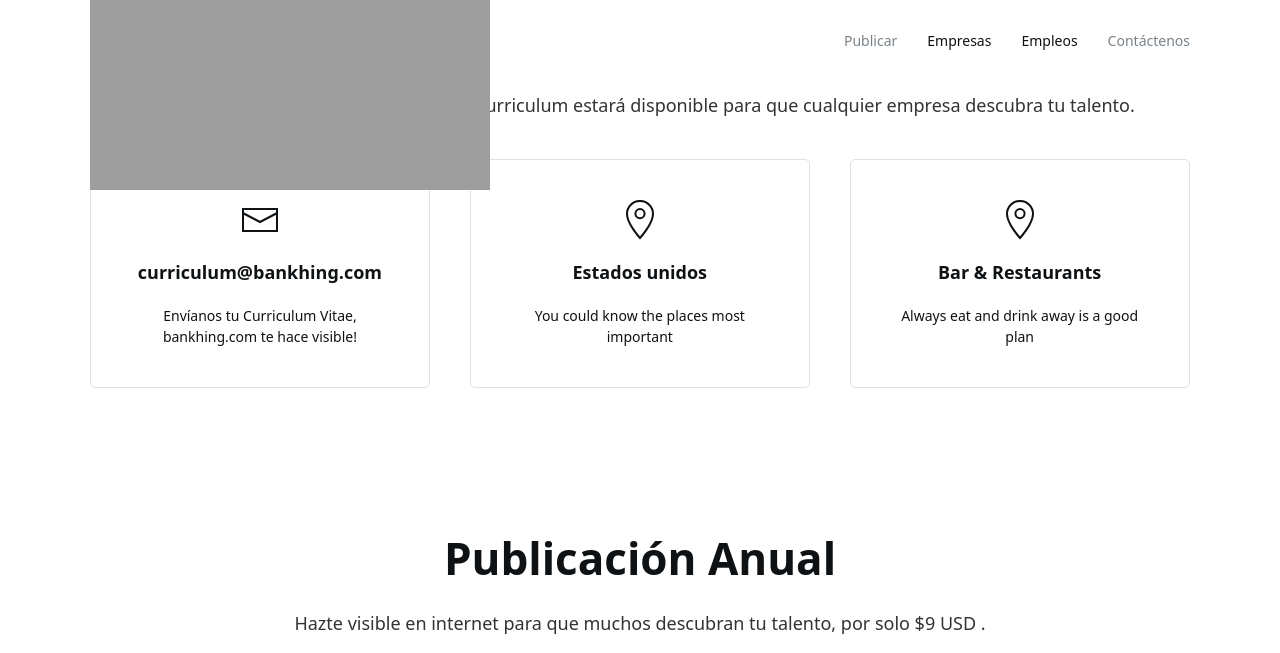
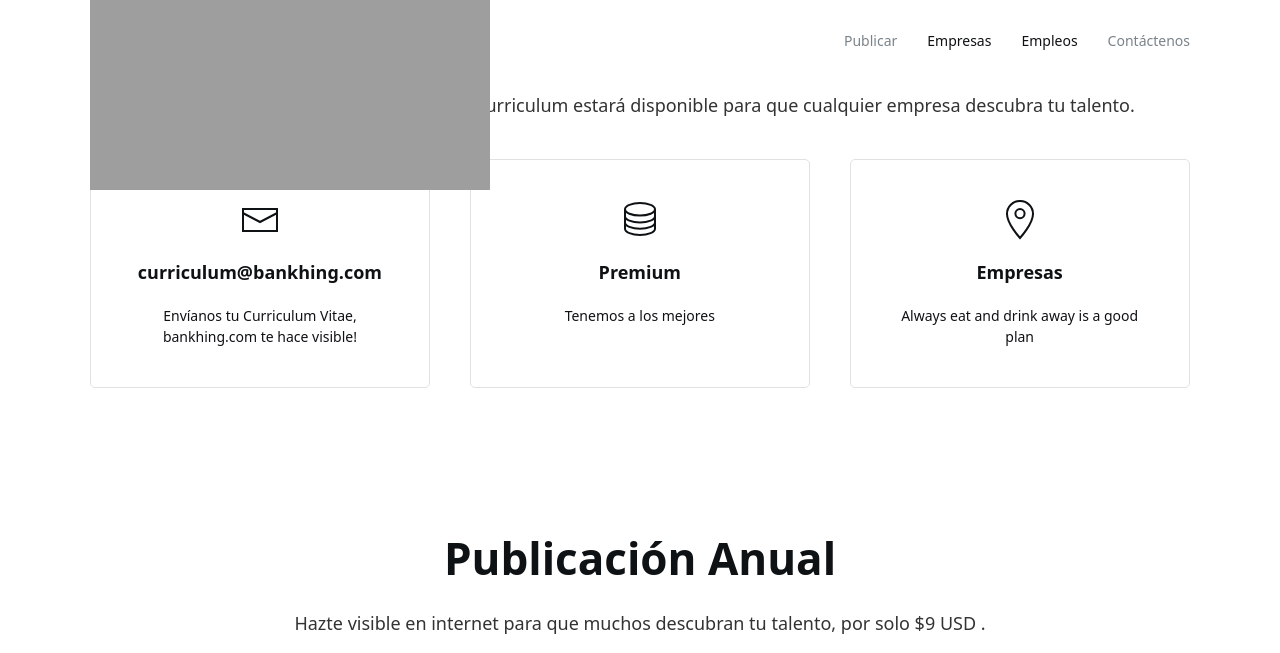
Before and after one commit to jelmii/jelmii.github.io, a Jekyll site: the page built from index.md, in a window 1280 px wide and 900 px high, scrolled down 688 px, cut to the strip 0-653 px from the top of the window. Built offline with Jekyll 4.4.1, drawn with Linux system fonts in a browser that asks for light colours.

Commit message:
Update navigation_home.yml

```diff
--- a/_data/navigation_home.yml
+++ b/_data/navigation_home.yml
@@ -5,12 +5,12 @@
   icon: mail
   doc: http://www.bankhing.com/
 
-- title: Estados unidos
-  desc: You could know the places most important
-  icon: location
-  doc: frontmatter
+- title: Premium
+  desc: Tenemos a los mejores
+  icon: database
+  doc: /contact
 
-- title: Bar & Restaurants
+- title: Empresas
   desc: Always eat and drink away is a good plan
   icon: location
   doc: variables
```
